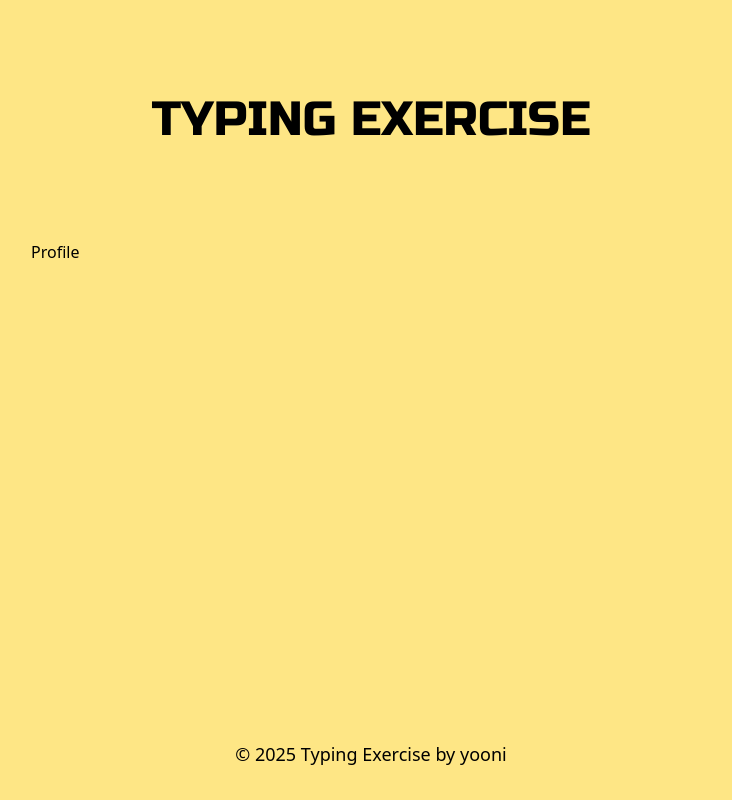
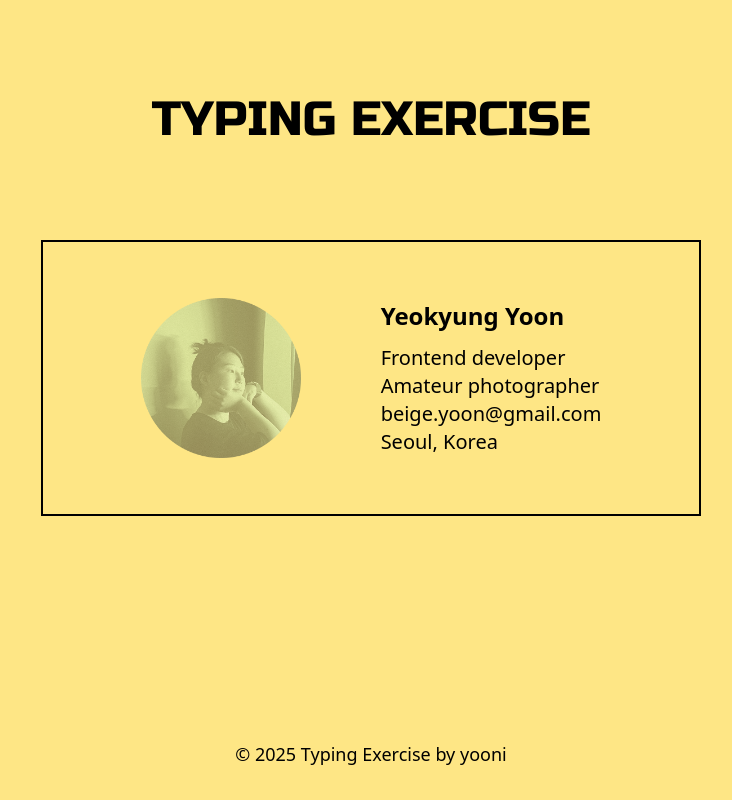
Before and after one commit to beigeyoon/typing-exercise, a React (Vite) app: page /profile in a window 1280 px wide. Shown: the whole page, without its empty margins (269-1001 px from the left). Built offline with nearby package versions, Linux system fonts and the light colour scheme; a web font is replaced by a local one.

Commit message:
feat. [만든 사람] 페이지 구현

```diff
--- a/src/components/Layout/index.tsx
+++ b/src/components/Layout/index.tsx
@@ -8,7 +8,7 @@ export default function Layout() {
           TYPING EXERCISE
         </h1>
       </header>
-      <main className='mx-auto w-[680px]'>
+      <main className='mx-auto w-[660px]'>
         <Outlet />
       </main>
       <footer className='absolute bottom-0 w-full text-lg text-center py-8 font-jersey'>
--- a/src/components/Menus/index.tsx
+++ b/src/components/Menus/index.tsx
@@ -2,7 +2,7 @@ import { Link } from "react-router-dom";
 
 export default function () {
   return (
-    <div className='flex flex-col text-xl mx-auto border-2 leading-none text-center w-50'>
+    <div className='flex flex-col text-xl mx-auto border-2 leading-none text-center w-full'>
       <Link to="/short" className='p-2 border-b-2 hover:bg-stone-400/50'>짧은 글 연습</Link>
       <Link to="/profile" className='p-2 hover:bg-stone-400/50'>만든 사람</Link>
     </div>
--- a/src/routes/pages/Profile.tsx
+++ b/src/routes/pages/Profile.tsx
@@ -1,3 +1,16 @@
+import yooni from '@/assets/yooni.png'
+
 export default function Profile() {
-  return <h1>Profile</h1>;
+  return (
+    <div className='w-full border-2 p-14 text-xl flex gap-20 items-center justify-center'>
+      <img src={yooni} className='w-40 opacity-50' />
+      <ul>
+        <li className='font-bold pb-3 text-2xl'>Yeokyung Yoon</li>
+        <li>Frontend developer</li>
+        <li>Amateur photographer</li>
+        <li>beige.yoon@gmail.com</li>
+        <li>Seoul, Korea</li>
+      </ul>
+    </div>
+  )
 }
```
Also changed, not shown: src/assets/yooni.png (added).
